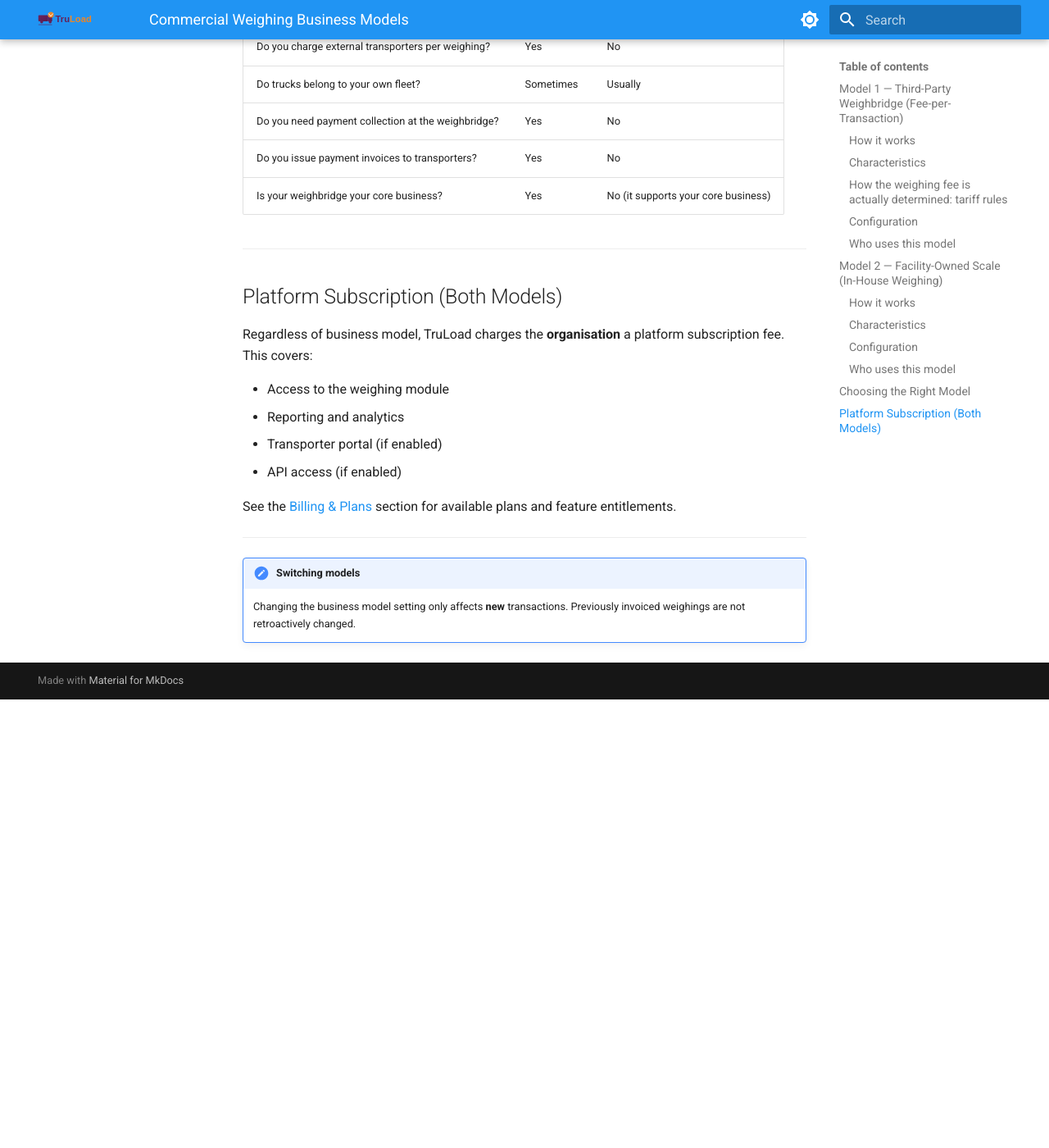
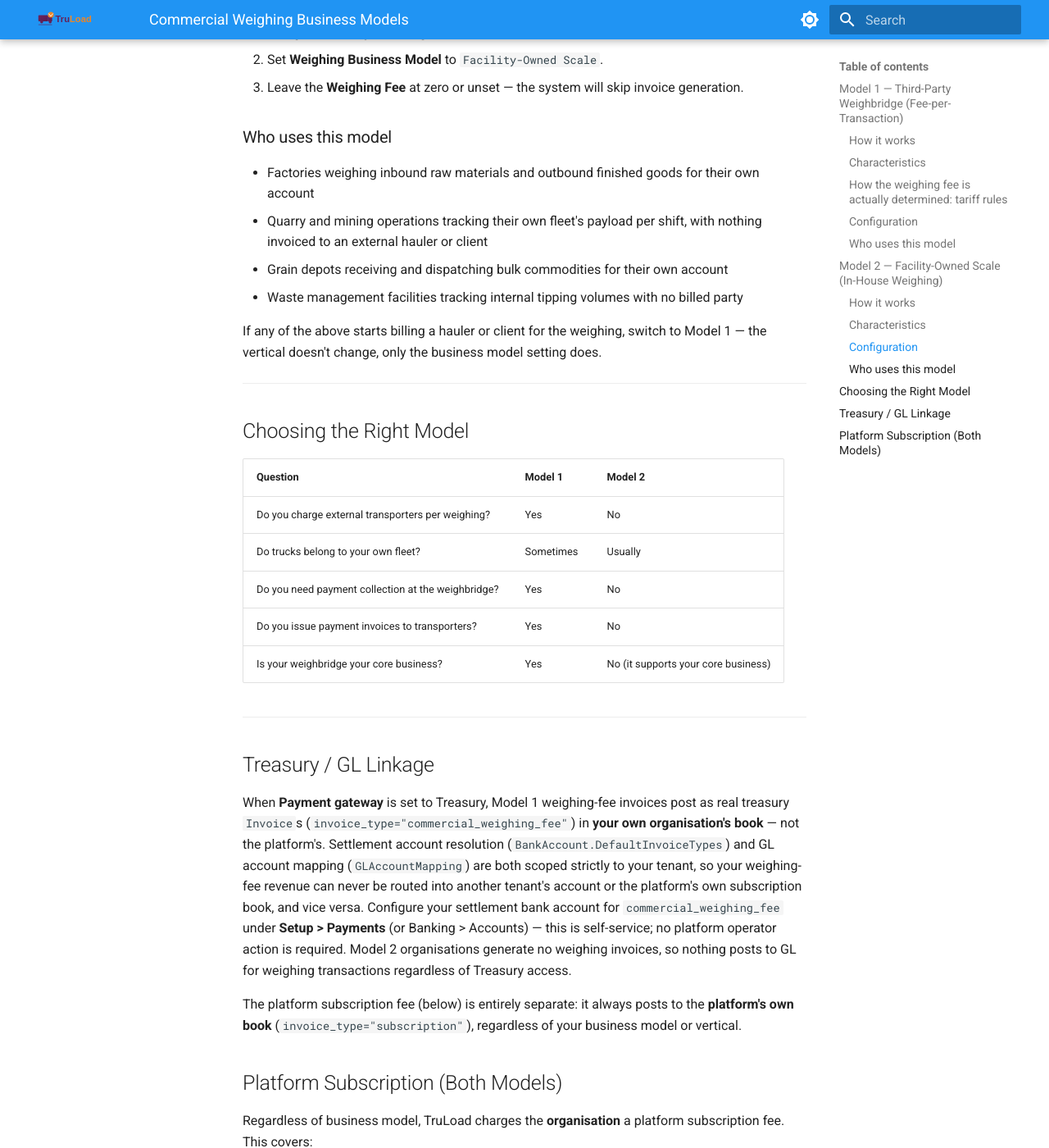
Before and after one commit to Bengo-Hub/truload-docs, an MkDocs documentation site: the page built from docs/commercial/business-models.md, in a window 1280 px wide and 1400 px high, scrolled down 3242 px. Shown: the whole window at 82% size. Built offline with MkDocs 1.6.1 and Material for MkDocs 9.7.7, drawn with Linux system fonts in a browser that asks for light colours; before the commit the page ends 4095 px from its top, so only the background shows below that; some of the changed text lies outside the part shown.

Commit message:
docs(commercial): document billing-on-behalf-of-a-client and GL linkage per model
Documents the new tariff rule "Bill To (if different)" field for tenants
that bill a commissioning client distinct from the vehicle's own
transporter (e.g. a quarry hauling for a client). Also clarifies that
business model (invoicing on/off) is orthogonal to industry vertical -
a quarry/waste/mining tenant is Model 1 the moment it bills anyone, not
by virtue of its vertical label - and adds a Treasury/GL linkage section
explaining that weighing-fee invoices always post to the tenant's own
book, never the platform's subscription book or another tenant's.

Co-Authored-By: Claude Sonnet 5 <noreply@anthropic.com>

```diff
--- a/docs/commercial/business-models.md
+++ b/docs/commercial/business-models.md
@@ -1,6 +1,15 @@
 # Commercial Weighing Business Models
 
 TruLoad supports two distinct commercial weighing business models. Understanding which model applies to your organisation determines how billing, fees, and transaction workflows are configured.
+
+!!! note "Business model vs. industry vertical"
+    The business model (Model 1 or Model 2, below) is a separate setting from your organisation's
+    industry vertical (quarry, waste management, factory, logistics, etc., set under Setup >
+    Settings). The vertical only affects cosmetic labelling and report scoping — it is the
+    **Weighing Business Model** setting alone that actually turns invoicing on or off. A quarry,
+    for example, is Model 1 the moment it bills anyone (a client, a hauler) for weighing services,
+    and Model 2 only if every weighing is purely internal tracking with nothing invoiced. See
+    "Choosing the Right Model" below rather than assuming a model from the vertical alone.
 
 ---
 
@@ -42,10 +51,15 @@ the primary mechanism. Most Model 1 operators instead define one or more **tarif
   default for new rules, since most commercial tenants bill by tonnage), `PerKg` (fee × net weight
   in kg), or `Flat` (a fixed amount per matching weighing, regardless of tonnage).
 - **Billing period** — when the fee is actually invoiced: `Immediate` (one invoice per weighing,
-  right when it completes — the original behaviour) or `Daily`/`Weekly`/`Monthly` (the fee accrues
-  instead, and every accrual for the same organisation, transporter, and period is rolled into ONE
-  invoice once that period elapses — e.g. a client who settles with a transporter monthly on
-  aggregated tonnage).
+  right when it completes — the original behaviour) or `Daily`/`Weekly`/`Bi-weekly`/`Monthly`/
+  `Quarterly`/`Yearly` (the fee accrues instead, and every accrual for the same organisation,
+  billed party, and period is rolled into ONE invoice once that period elapses — e.g. a client who
+  settles with a transporter monthly on aggregated tonnage).
+- **Bill To (if different)** — optional. Bills a distinct commissioning client instead of the
+  vehicle's own transporter — see "Billing on behalf of a client" in the
+  [Setup guide](setup.md#billing-on-behalf-of-a-client). This is how a quarry or mining operation
+  that extracts/hauls **for a client** (rather than for its own account) bills that client on
+  aggregated tonnage, regardless of which hauling company's trucks were actually weighed.
 
 When a weighing matches no tariff rule, the organisation's flat `CommercialWeighingFeeKes` value
 applies instead, exactly as before — this keeps existing, unclassified organisations behaving
@@ -68,6 +82,10 @@ identically to prior versions of TruLoad.
 - Port authority weighbridges
 - Highway weighbridges operated by private concessionaires
 - Third-party logistics hubs
+- Quarry, mining, or waste-management operations that bill someone for the weighing — a hauler
+  paying per load, or a client the operation extracts/hauls/disposes on behalf of (see "Billing on
+  behalf of a client" above). The quarry/mining/waste *label* doesn't determine the model; billing
+  anyone for weighing does.
 
 ---
 
@@ -103,10 +121,14 @@ flowchart LR
 
 ### Who uses this model
 
-- Factories weighing inbound raw materials and outbound finished goods
-- Quarry and mining operations tracking truck payload per shift
-- Grain depots receiving and dispatching bulk commodities
-- Waste management facilities calculating tipping fees internally
+- Factories weighing inbound raw materials and outbound finished goods for their own account
+- Quarry and mining operations tracking their own fleet's payload per shift, with nothing invoiced
+  to an external hauler or client
+- Grain depots receiving and dispatching bulk commodities for their own account
+- Waste management facilities tracking internal tipping volumes with no billed party
+
+If any of the above starts billing a hauler or client for the weighing, switch to Model 1 — the
+vertical doesn't change, only the business model setting does.
 
 ---
 
@@ -121,6 +143,21 @@ flowchart LR
 | Is your weighbridge your core business? | Yes | No (it supports your core business) |
 
 ---
+
+## Treasury / GL Linkage
+
+When **Payment gateway** is set to Treasury, Model 1 weighing-fee invoices post as real treasury
+`Invoice`s (`invoice_type="commercial_weighing_fee"`) in **your own organisation's book** — not the
+platform's. Settlement account resolution (`BankAccount.DefaultInvoiceTypes`) and GL account
+mapping (`GLAccountMapping`) are both scoped strictly to your tenant, so your weighing-fee revenue
+can never be routed into another tenant's account or the platform's own subscription book, and vice
+versa. Configure your settlement bank account for `commercial_weighing_fee` under **Setup >
+Payments** (or Banking > Accounts) — this is self-service; no platform operator action is required.
+Model 2 organisations generate no weighing invoices, so nothing posts to GL for weighing
+transactions regardless of Treasury access.
+
+The platform subscription fee (below) is entirely separate: it always posts to the **platform's
+own book** (`invoice_type="subscription"`), regardless of your business model or vertical.
 
 ## Platform Subscription (Both Models)
 
```
Also changed, not shown: docs/commercial/setup.md (+14 -2 lines).
